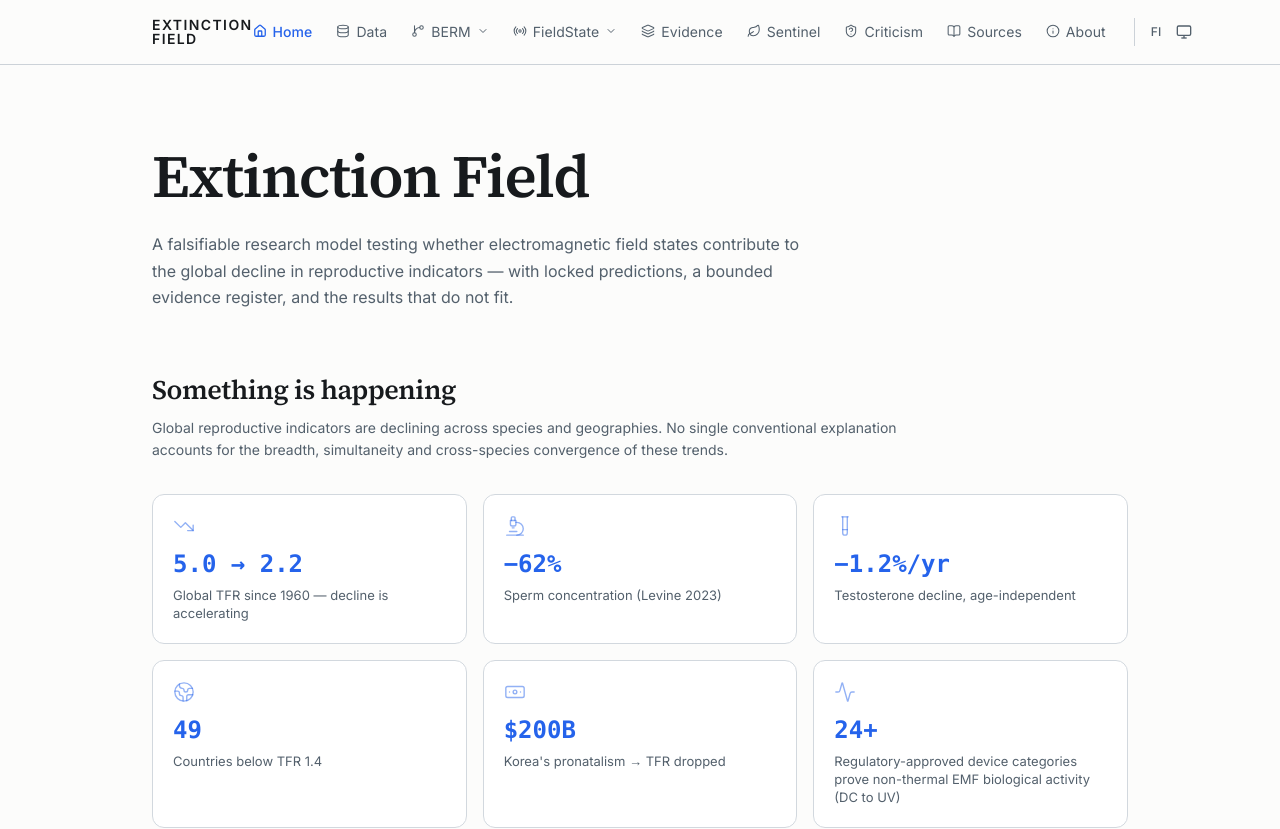
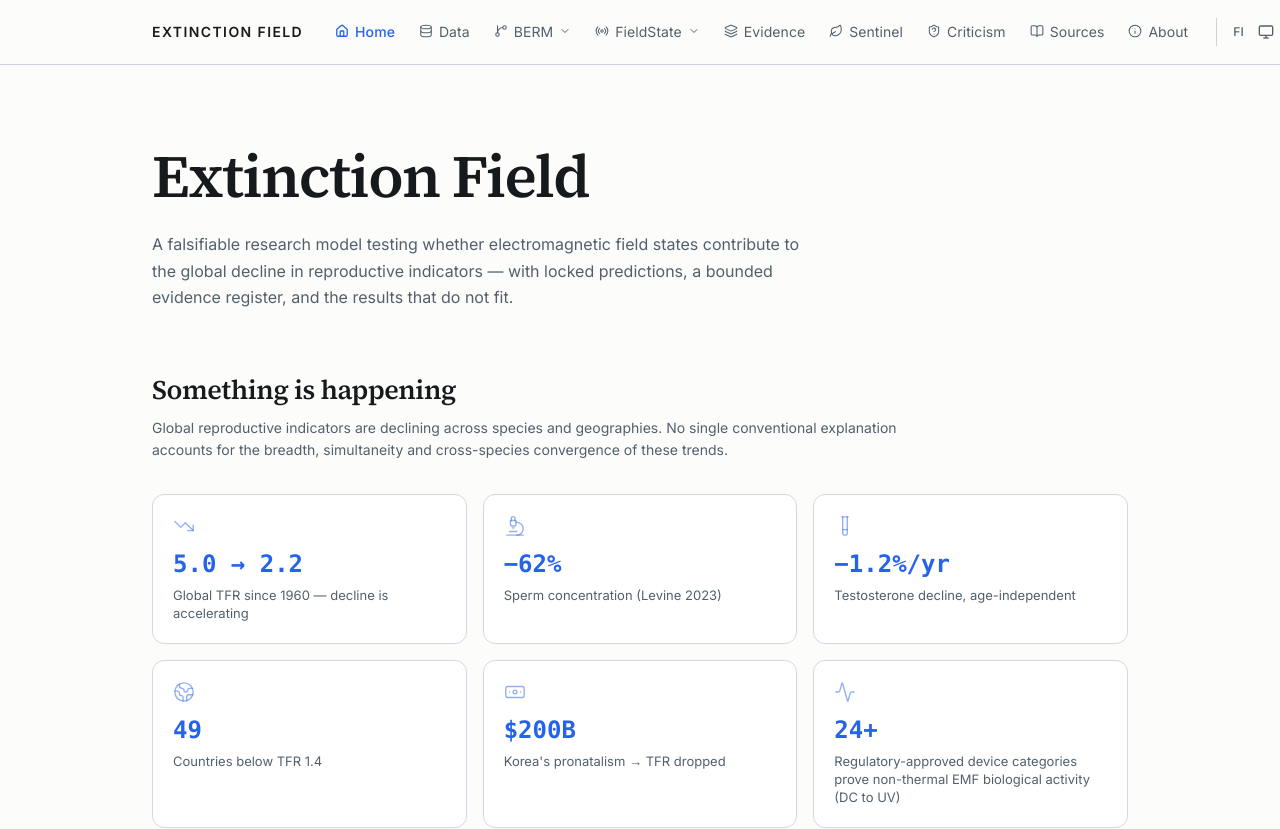
Before and after one commit to joetuotto/extinctionfield, a Next.js app in the folder website/: page /en in a window 1280 px wide. Shown: the top 829 px of the page. Built offline with nearby package versions, Linux system fonts and the light colour scheme.

Commit message:
fix: add minimum gap between header logo and navigation
Co-Authored-By: Claude Opus 4.6 <noreply@anthropic.com>

```diff
--- a/website/app/[locale]/navigation.tsx
+++ b/website/app/[locale]/navigation.tsx
@@ -94,10 +94,10 @@ export function Navigation({ locale }: { locale: string }) {
 
   return (
     <nav className="sticky top-0 z-50 border-b border-border bg-nav-bg backdrop-blur-md">
-      <div className="max-w-5xl mx-auto flex h-16 items-center justify-between px-6">
+      <div className="max-w-5xl mx-auto flex h-16 items-center justify-between gap-8 px-6">
         <Link
           href={`/${locale}`}
-          className="text-sm font-semibold uppercase leading-none tracking-[0.1em] text-foreground transition-colors hover:text-accent"
+          className="shrink-0 text-sm font-semibold uppercase leading-none tracking-[0.1em] text-foreground transition-colors hover:text-accent"
         >
           Extinction Field
         </Link>
```
